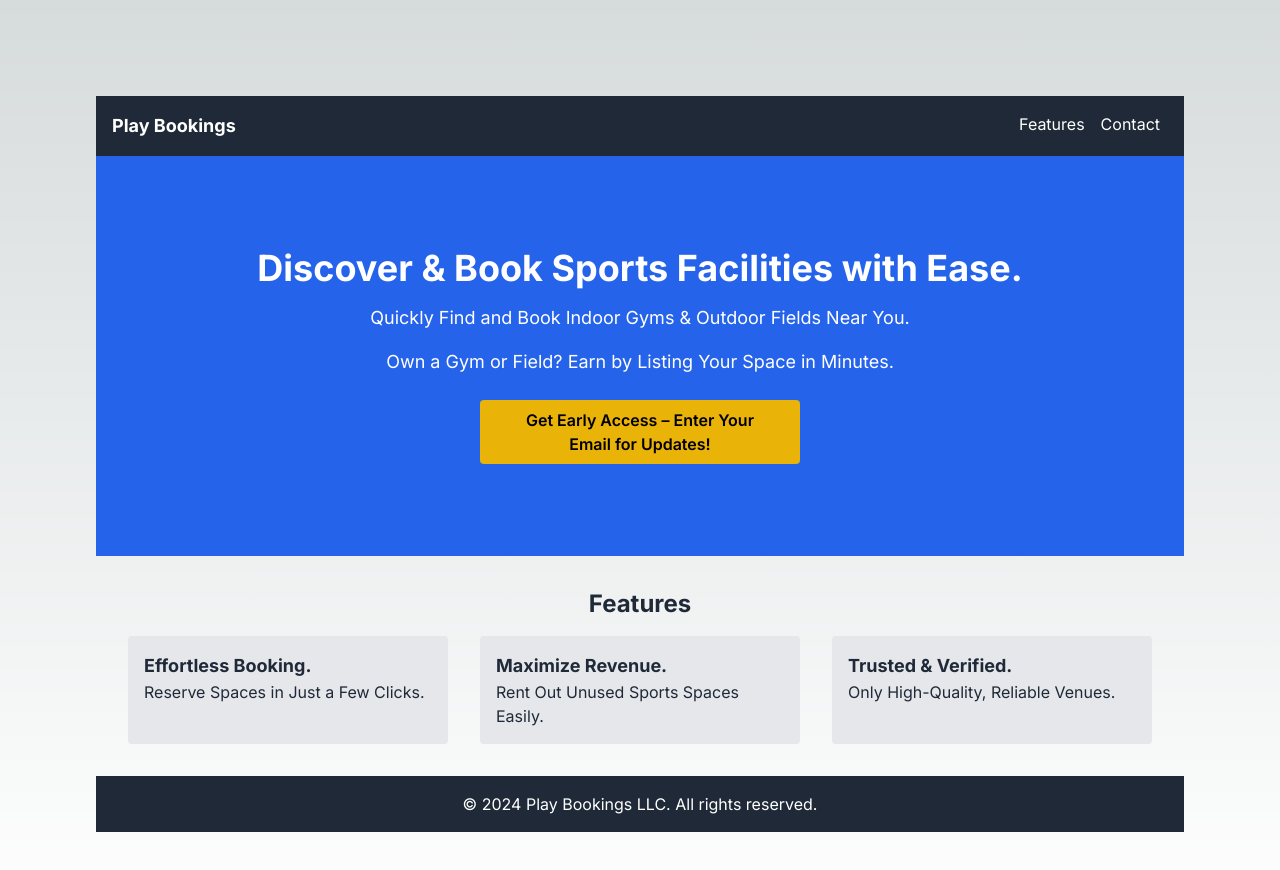
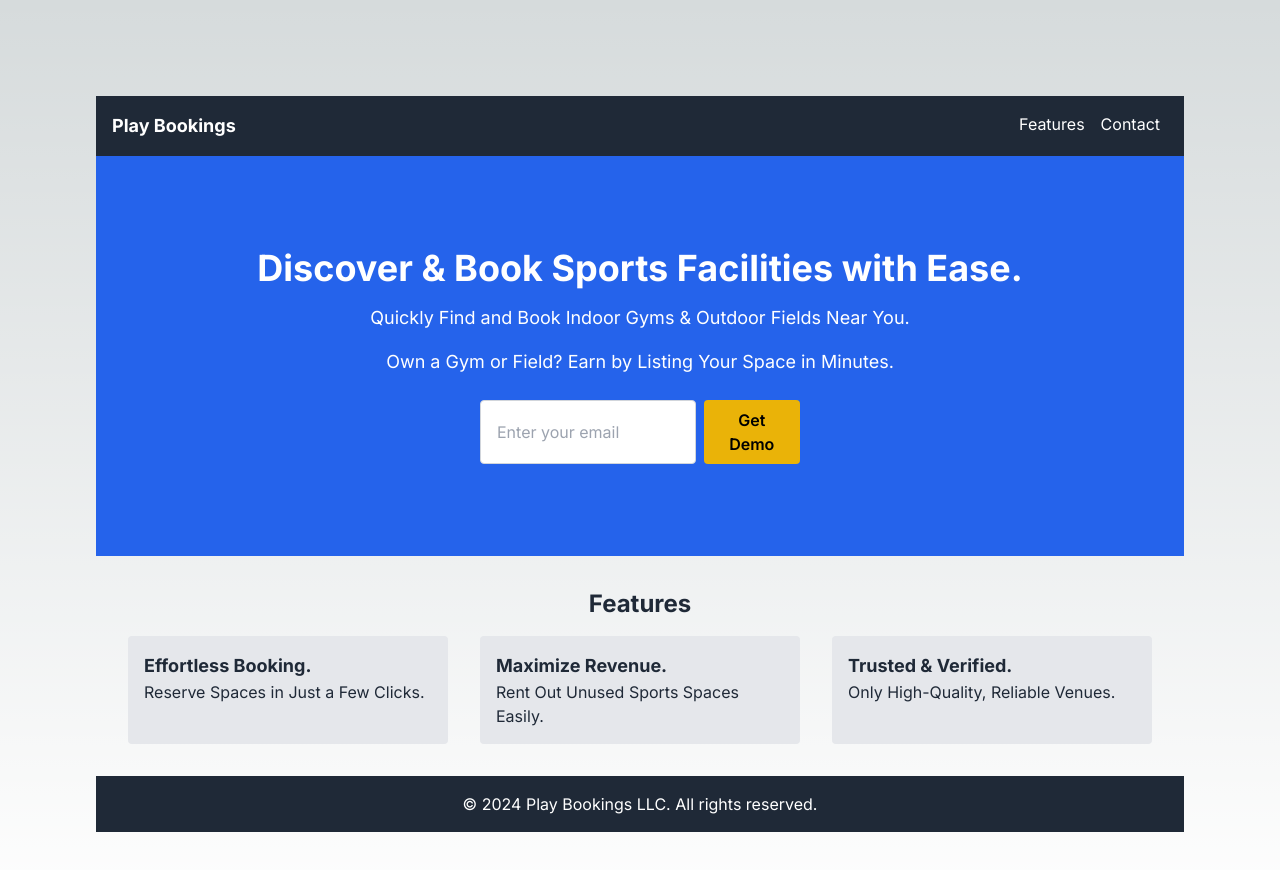
Before and after one commit to jensenmiers/PlayBookings.com, a Next.js app in the folder play-bookings/: page / in a window 1280 px wide. Shown: the top 870 px of the page. Built offline with nearby package versions, Linux system fonts and the light colour scheme.

Commit message:
added input box/field for email

```diff
--- a/play-bookings/src/app/page.js
+++ b/play-bookings/src/app/page.js
@@ -31,9 +31,16 @@ export default function Home() {
     Own a Gym or Field? Earn by Listing Your Space in Minutes.
   </p>
           {/* <button className="mt-6 px-6 py-2 bg-yellow-500 text-black font-semibold rounded">Get Early Access – Join Our List for Exclusive Updates!</button> */}
-          <button className="mt-6 px-4 sm:px-6 py-2 bg-yellow-500 text-black font-semibold rounded text-sm sm:text-base w-full sm:w-auto max-w-xs">
-            Get Early Access – Enter Your Email for Updates!
-          </button>
+          <div className="mt-6 flex flex-col sm:flex-row gap-2 w-full max-w-xs">
+            <input
+              type="email"
+              placeholder="Enter your email"
+              className="px-4 py-2 border border-gray-300 rounded text-sm sm:text-base w-full"
+            />
+            <button className="px-4 sm:px-6 py-2 bg-yellow-500 text-black font-semibold rounded text-sm sm:text-base">
+              Get Demo
+            </button>
+          </div>
         </section>
 
         {/* Features Section */}
```
